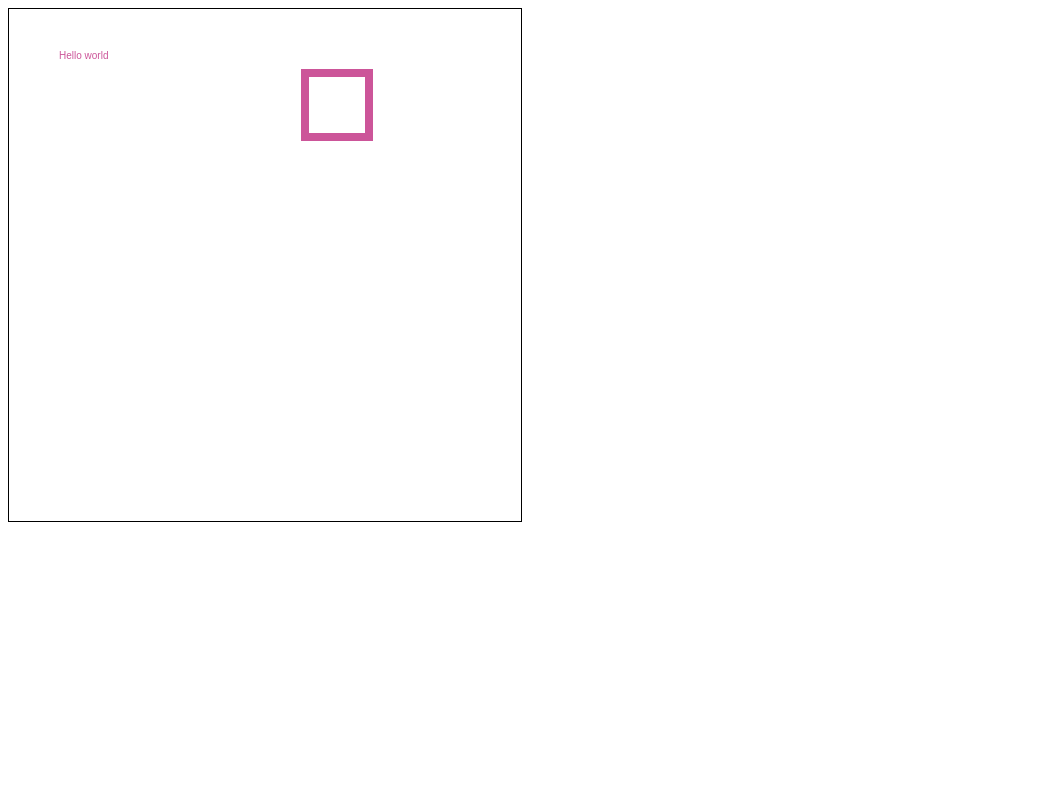
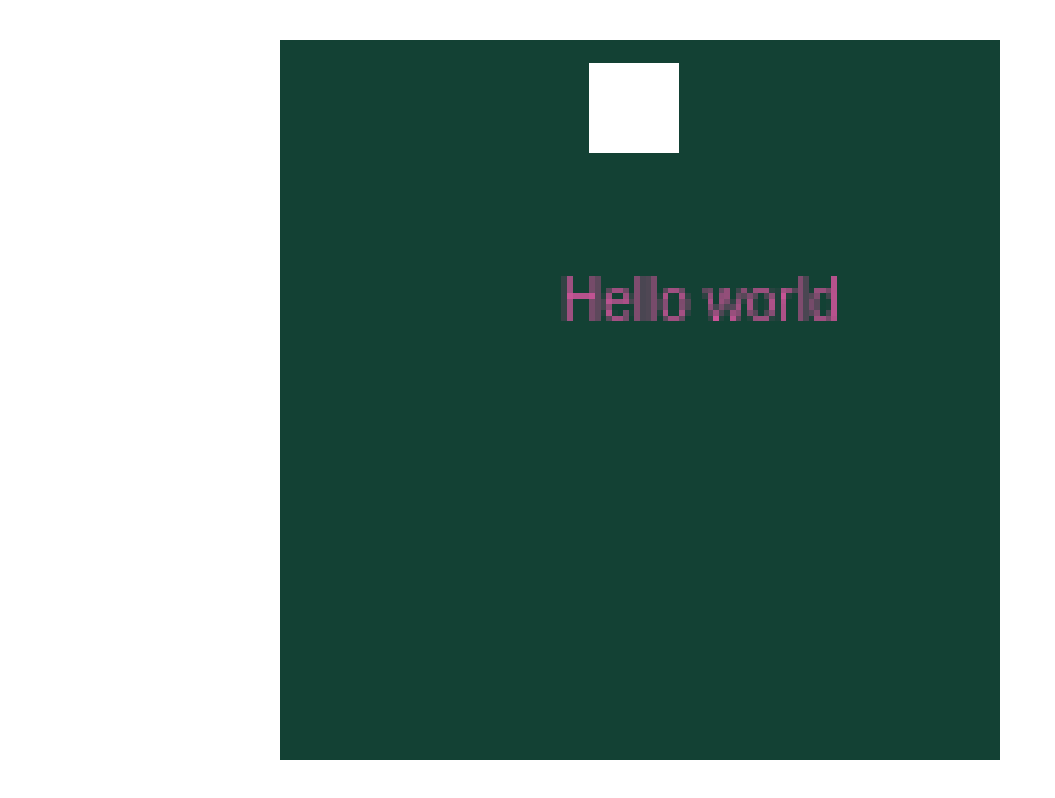
Before and after one commit to isacben/pico-js, a plain HTML site: page index.html in a window 1280 px wide. Shown: the whole page, without its empty margins (0-1055 px from the left). Drawn offline with Linux system fonts and the light colour scheme.

Commit message:
resizable canvas

```diff
--- a/engine.js
+++ b/engine.js
@@ -1,36 +1,68 @@
 const COLORS = ["white", "#134134", "#cc5599"];
 const FRAMES_PER_SECOND = 1000 / 60;
+const WINDOW_MARGIN = 50;
+const TILE_SIZE = 8;
+const NATIVE_WIDTH = TILE_SIZE * 16;
+const NATIVE_HEIGHT = TILE_SIZE * 16;
+
+
+const maxMultiplier = 10;
+const maxWidth = NATIVE_WIDTH * maxMultiplier;
+const maxHeight = NATIVE_HEIGHT * maxMultiplier;
+const windowPercentage = 0.9;
 
 var canvas = document.createElement('canvas');
+var ctx = canvas.getContext("2d");
 
 let accumulator = 0;
 let previousTime = performance.now();
+var gameContainer = document.getElementById("game");
+gameContainer.append(canvas);
 
-const rows = 8;
-const cols = 8;
-const tileSize = 64;
-const pixelSize = 8;
+let cWidth = NATIVE_WIDTH;
+let cHeight = NATIVE_HEIGHT;
 
-canvas.width = rows * tileSize;
-canvas.height = cols * tileSize;
-canvas.style.zIndex = 8;
-canvas.style.position = "absolute";
-canvas.style.border = "1px solid";
+ctx.canvas.width = cWidth;
+ctx.canvas.height = cHeight;
+ctx.imageSmoothingEnabled = false;
 
-var body = document.getElementsByTagName("body")[0];
-body.appendChild(canvas);
+function resizeCanvas() {
+    cWidth = window.innerWidth;
+    cHeight = window.innerHeight;
 
-var ctx = canvas.getContext("2d");
-ctx.imageSmoothingEnabled = false;
+    const nativeRatio = NATIVE_WIDTH / NATIVE_HEIGHT;
+    const browserWindowRatio = cWidth / cHeight;
+
+    // browser window is too wide
+    if (browserWindowRatio > nativeRatio) {
+        cHeight = Math.floor(cHeight * windowPercentage); // optional
+        if (cHeight > maxWidth) cHeight = maxHeight; // optional
+
+        cWidth = Math.floor(cHeight * nativeRatio);
+    } else {
+    // browser window is too high
+
+    cWidth = Math.floor(cWidth * windowPercentage); // optional
+    if (cWidth > maxWidth) cWidth = maxWidth; // optional
+
+    cHeight = Math.floor(cWidth / nativeRatio);
+    }
+
+    ctx.canvas.style.width = `${cWidth}px`;
+    ctx.canvas.style.height = `${cHeight}px`;
+
+    // Redraw canvas content after resizing if needed
+    _draw();
+}
+
+window.addEventListener('resize', resizeCanvas);
+resizeCanvas();
 
 window.requestAnimationFrame(gameLoop);
 
 function gameLoop(timestamp) {
-
     const delta = timestamp - previousTime;
 	accumulator += delta;
-
-    //console.log(accumulator, FRAMES_PER_SECOND);
 
     while (accumulator >= FRAMES_PER_SECOND) {
         _update();
@@ -40,7 +72,6 @@ function gameLoop(timestamp) {
     }
 
     previousTime = timestamp;
-
     window.requestAnimationFrame(gameLoop);
 }
 
@@ -51,14 +82,15 @@ function gameLoop(timestamp) {
 
 
 
+
 // API
 
 function cls() {
-    fillRect(0, 0, canvas.width, canvas.height, 0);
+    fillRect(0, 0, canvas.width, canvas.height, 1);
 }
 
 function rect(x, y, w, h, c) {
-    x *= pixelSize; y *= pixelSize; w *= pixelSize; h *= pixelSize;
+    //x *= TILE_SIZE; y *= TILE_SIZE; w *= TILE_SIZE; h *= TILE_SIZE;
 
     ctx.beginPath();
     ctx.lineWidth = "8";
--- a/game.js
+++ b/game.js
@@ -4,7 +4,7 @@ let inc = 1;
 function _update() {
     posX += inc;
 
-    if (posX >= 56) inc = -1;
+    if (posX >= 120) inc = -1;
     if (posX <= 0) inc = 1;
 }
 
@@ -15,7 +15,7 @@ function _draw() {
 }
 
 function custom_function(x) {
-   rect(x, 8, 8, 8, 2);
+   rect(x, 8, 8, 8, 0);
 }
 
 let age = 20;
--- a/index.html
+++ b/index.html
@@ -1,7 +1,21 @@
 <html><head><title>JS13KGAMES Little JS Template</title>
     <meta name=apple-mobile-web-app-capable content=yes>
     <meta name=mobile-web-app-capable content=yes>
+    <style>
+        #game {
+            display: flex;
+            flex-direction: column;
+            justify-content: center;
+            align-items: center;
+            height: 100%;
+            width: 100%;
+        }
+        canvas {
+            image-rendering: pixelated;
+        }
+    </style>
 </head><body>
+<div id="game"></div>
 <script src="game.js"></script>
 <script src="engine.js"></script>
 
```
